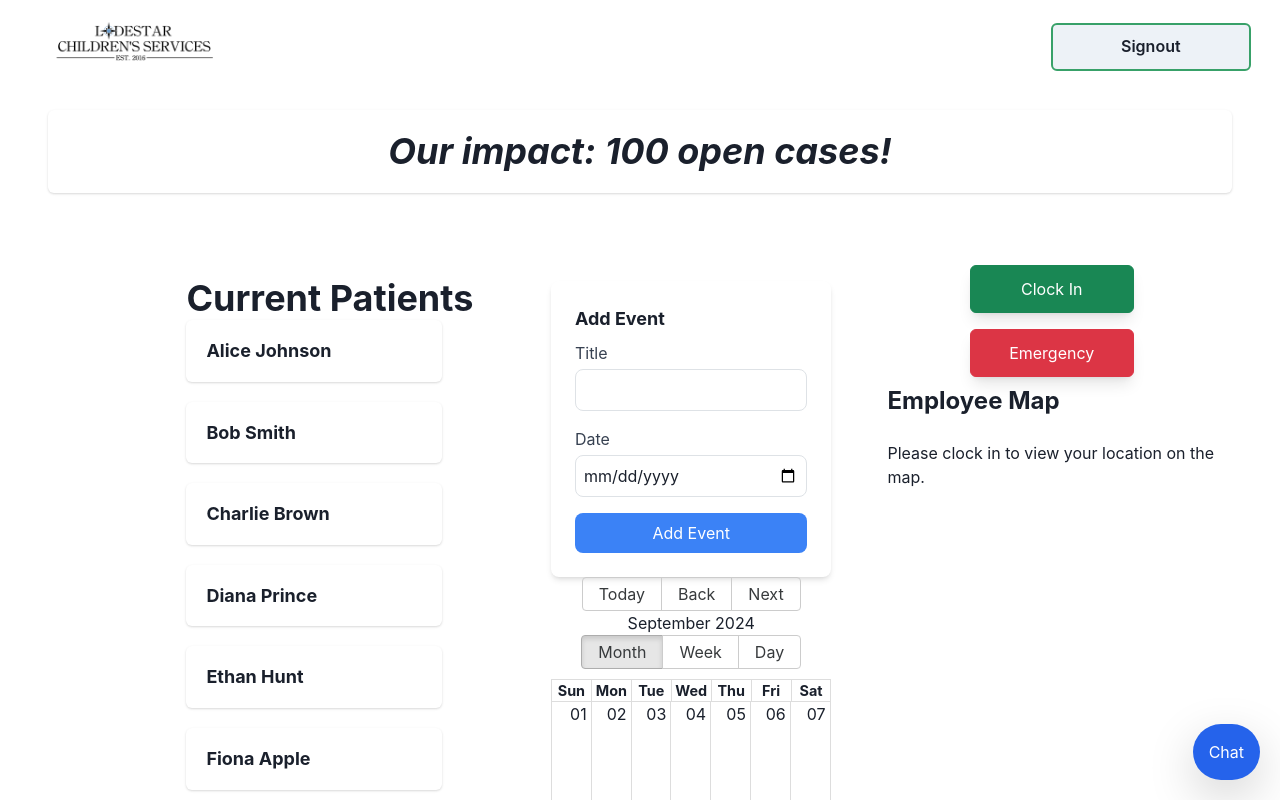
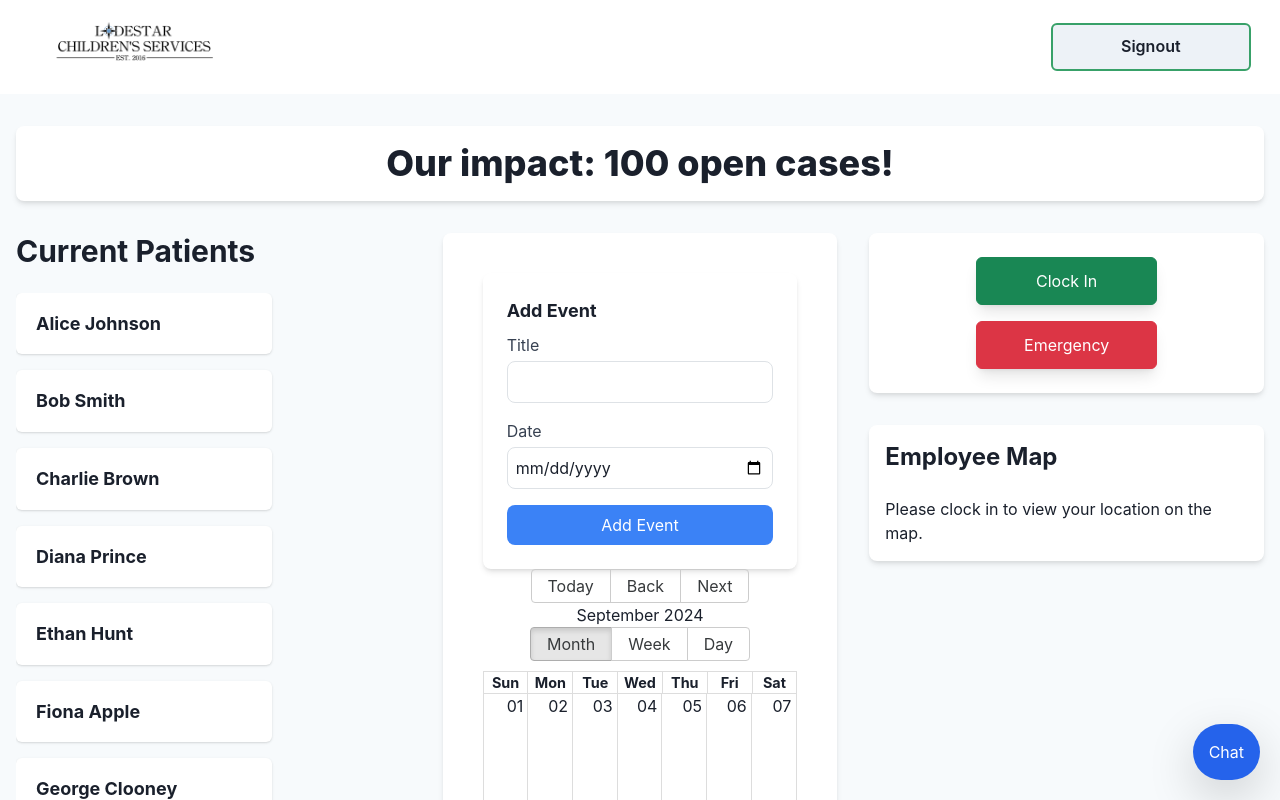
Before and after one commit to cfgjc24/Team-10, a React (Vite) app in the folder frontend/: page /employee in a window 1280 px wide. Shown: the top 800 px of the page. Built offline with nearby package versions, Linux system fonts and the light colour scheme.

Commit message:
fill out the map

```diff
--- a/frontend/package.json
+++ b/frontend/package.json
@@ -16,10 +16,12 @@
     "axios": "^1.7.7",
     "bootstrap": "^5.3.3",
     "clsx": "^2.1.1",
+    "date-fns": "^4.1.0",
     "formik": "^2.4.6",
     "framer-motion": "^11.5.6",
     "leaflet": "^1.9.4",
     "lucide-react": "^0.445.0",
+    "moment": "^2.30.1",
     "react": "^18.3.1",
     "react-big-calendar": "^1.14.1",
     "react-calendar": "^5.0.0",
--- a/frontend/src/components/WorkerMap.jsx
+++ b/frontend/src/components/WorkerMap.jsx
@@ -2,13 +2,13 @@ import React, { useEffect, useState } from 'react';
 import L from 'leaflet';
 import 'leaflet/dist/leaflet.css';
 
-export default function WorkerMap({ workerLocation }) {
+const WorkerMap = ({ workerLocations }) => {
   const [map, setMap] = useState(null);
 
   useEffect(() => {
     const newMap = L.map('map').setView([40.7128, -74.0060], 10);
     L.tileLayer('https://{s}.basemaps.cartocdn.com/light_all/{z}/{x}/{y}{r}.png', {
-      attribution: '&copy; <a href="https://www.openstreetmap.org/copyright">OpenStreetMap</a> contributors, &copy; <a href="https://carto.com/attributions">CARTO</a>'
+      attribution: '&copy; <a href="https://www.openstreetmap.org/copyright">OpenStreetMap</a> contributors, &copy; <a href="https://carto.com/attributions">CARTO</a>',
     }).addTo(newMap);
     setMap(newMap);
 
@@ -18,22 +18,25 @@ export default function WorkerMap({ workerLocation }) {
   }, []);
 
   useEffect(() => {
-    if (map && workerLocation) {
-      // Clear existing markers
+    if (map && workerLocations) {
       map.eachLayer((layer) => {
         if (layer instanceof L.Marker) {
           map.removeLayer(layer);
         }
       });
 
-      L.marker([workerLocation.latitude, workerLocation.longitude])
-        .addTo(map)
-        .bindPopup("Your current location")
-        .openPopup();
+      workerLocations.forEach((workerLocation) => {
+        L.marker([workerLocation.latitude, workerLocation.longitude])
+          .addTo(map)
+      });
 
-      map.setView([workerLocation.latitude, workerLocation.longitude], 13);
+
+      if (workerLocations.length > 0) {
+        const firstLocation = workerLocations[0];
+        map.setView([firstLocation.latitude, firstLocation.longitude], 13);
+      }
     }
-  }, [map, workerLocation]);
+  }, [map, workerLocations]);
 
   return (
     <div>
@@ -41,4 +44,30 @@ export default function WorkerMap({ workerLocation }) {
       <div id="map" style={{ height: '500px', width: '100%', marginBottom: '1rem' }}></div>
     </div>
   );
-}
+};
+
+const EmployeePage = () => {
+  const [openCaseCount] = useState(100);
+  const workerLocations = [
+    { name: "Alice Johnson", latitude: 40.7128, longitude: -74.0060 },
+    { name: "Bob Smith", latitude: 40.7306, longitude: -73.9352 },
+    { name: "Charlie Brown", latitude: 40.6501, longitude: -73.9496 },
+  ];
+
+  return (
+    <div className="min-h-screen bg-gray-100">
+      <header className="p-4 text-white bg-blue-600 shadow-lg">
+        <div className="container mx-auto">
+          <h1 className="text-3xl font-bold">Lonestar Children's Services</h1>
+          <p className="mt-2 text-xl">Our impact: {openCaseCount} open cases!</p>
+        </div>
+      </header>
+
+      <main className="container mx-auto mt-8">
+        <WorkerMap workerLocations={workerLocations} />
+      </main>
+    </div>
+  );
+};
+
+export default EmployeePage;
--- a/frontend/src/pages/EmployeePage.jsx
+++ b/frontend/src/pages/EmployeePage.jsx
@@ -1,11 +1,18 @@
 import React, { useState } from 'react';
-import 'bootstrap/dist/css/bootstrap.min.css';
-import "../index.css";
-import CheckInButtons from '../components/CheckInButtons.jsx'
+import {
+  Box,
+  Container,
+  Grid,
+  GridItem,
+  Heading,
+  VStack,
+  Flex,
+  useColorModeValue
+} from '@chakra-ui/react';
+import CheckInButtons from '../components/CheckInButtons';
 import EmployeeMap from '../components/EmployeeMap';
-import { Card, CardBody, Heading, Box } from '@chakra-ui/react'
-import Calendar from '../components/Calendar.jsx';
-import IdCard from '../components/IdCard.jsx';
+import Calendar from '../components/Calendar';
+import IdCard from '../components/IdCard';
 
 function EmployeePage() {
   const [openCaseCount, setOpenCaseCount] = useState(100);
@@ -35,42 +42,97 @@ function EmployeePage() {
     { _id: 10, name: "Jack Sparrow", status: "worker" },
   ];
 
+  const bgColor = useColorModeValue('gray.50', 'gray.800');
+  const cardBgColor = useColorModeValue('white', 'gray.700');
+
   return (
-    <div>
-      <div id="banner">
-        <Card>
-          <CardBody>
-            <Heading className="text-center custom-font">Our impact: {openCaseCount} open cases!</Heading>
-          </CardBody>
-        </Card>
-      </div>
-      <div id="page-container">
-        <div className="col left-side">
-        <Box padding={'20px'}>
-          <Heading>Current Patients</Heading>
+    <Box bg={bgColor} minHeight="100vh">
+      <Container maxW="container.xl" py={8}>
+        <Box
+          bg={cardBgColor}
+          p={4}
+          borderRadius="lg"
+          boxShadow="md"
+          mb={8}
+        >
+          <Heading textAlign="center" size="xl" fontWeight="extrabold">
+            Our impact: {openCaseCount} open cases!
+          </Heading>
+        </Box>
+
+        <Grid templateColumns="repeat(3, 1fr)" gap={8}>
+          <GridItem colSpan={1}>
+            <VStack spacing={4} align="stretch">
+              <Heading size="lg" mb={2}>Current Patients</Heading>
+              <Box
+                maxHeight="calc(100vh - 250px)"
+                overflowY="auto"
+                pr={2}
+                css={{
+                  '&::-webkit-scrollbar': {
+                    width: '4px',
+                  },
+                  '&::-webkit-scrollbar-track': {
+                    width: '6px',
+                  },
+                  '&::-webkit-scrollbar-thumb': {
+                    background: 'gray.300',
+                    borderRadius: '24px',
+                  },
+                }}
+              >
                 {clients.map((employee) => (
-            <Box key={employee._id} marginBottom={'20px'}>
+                  <Box key={employee._id} mb={4}>
                     <IdCard Employee={employee} />
                   </Box>
                 ))}
               </Box>
-        </div>
-        <div className="col middle-side">
-          <Calendar className="calendar-shadow" />
-        </div>
-        <div className="col right-side">
+            </VStack>
+          </GridItem>
+
+          <GridItem colSpan={1}>
+            <Box
+              bg={cardBgColor}
+              p={4}
+              borderRadius="lg"
+              boxShadow="md"
+            >
+              <Calendar />
+            </Box>
+          </GridItem>
+
+          <GridItem colSpan={1}>
+            <VStack spacing={8}>
+              <Box
+                w="100%"
+                bg={cardBgColor}
+                p={4}
+                borderRadius="lg"
+                boxShadow="md"
+              >
                 <CheckInButtons
                   onClockIn={handleClockIn}
                   onClockOut={handleClockOut}
                   isClockIn={isClockIn}
                 />
+              </Box>
+              <Box
+                w="100%"
+                bg={cardBgColor}
+                p={4}
+                borderRadius="lg"
+                boxShadow="md"
+              >
                 <EmployeeMap
                   newLocation={employeeLocation}
                   isClockIn={isClockIn}
                 />
-        </div>
-      </div>
-    </div>
+              </Box>
+            </VStack>
+          </GridItem>
+        </Grid>
+      </Container>
+    </Box>
   );
 }
 
```
Also changed, not shown: 1 other file (tests, documents, lock files or other folders). Lines whose indentation alone changed are shown as unchanged.
